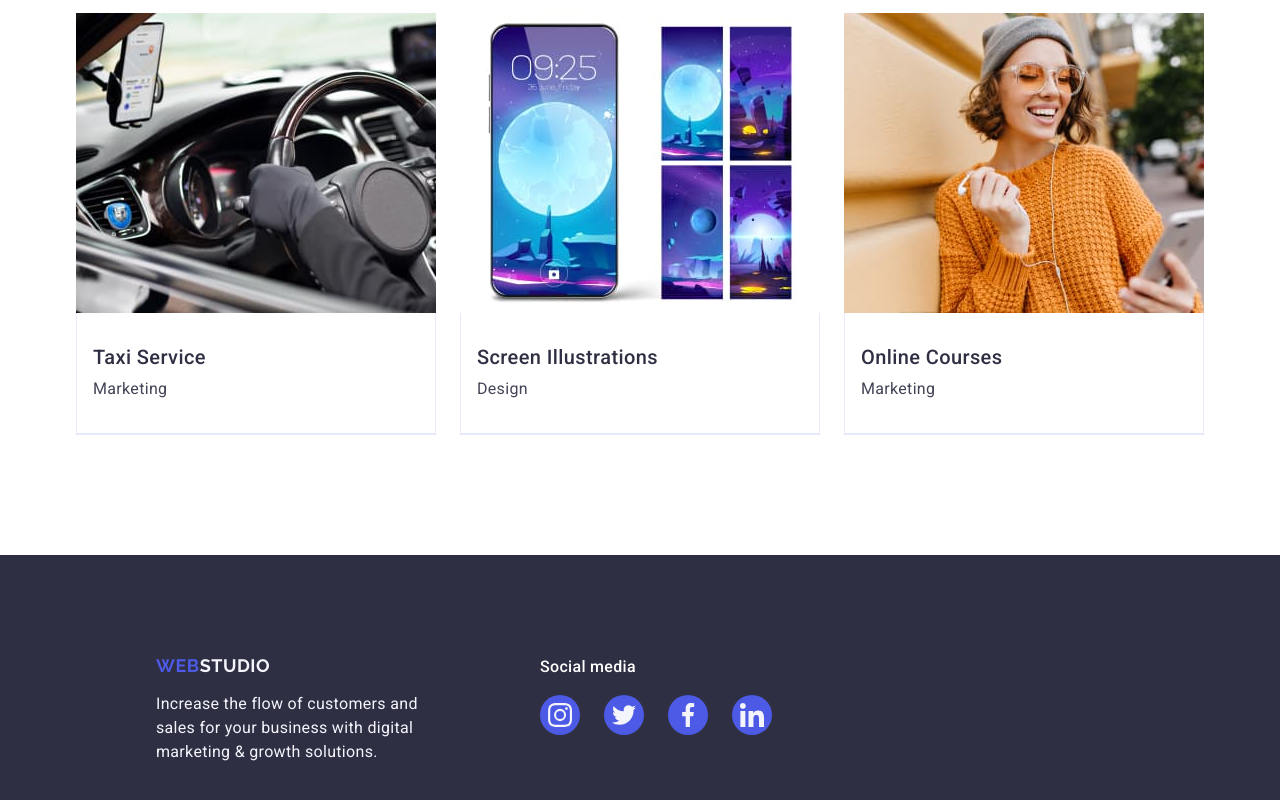
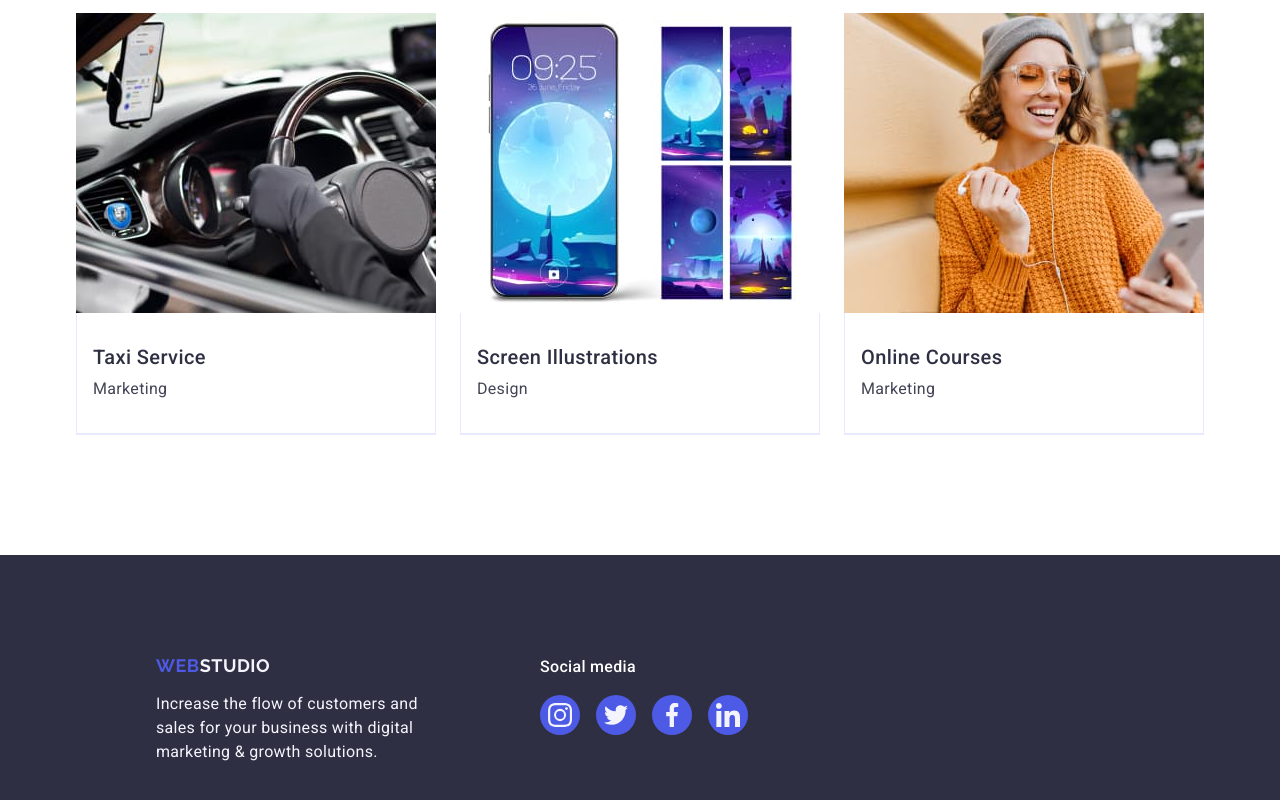
Before and after one commit to AnnaP-G/goit-markup-hw-04, a plain HTML site: page index.html in a window 1280 px wide. Shown: the part 2630-3430 px from the top of the page. Drawn offline with nearby package versions, Linux system fonts and the light colour scheme.

Commit message:
Homework04

```diff
--- a/css/styles.css
+++ b/css/styles.css
@@ -483,3 +483,10 @@ img {
 .footer-conteiner {
     margin-right: 120px;
 }
+
+.footer-social {
+    display: flex;
+        align-items: center;
+        justify-content: center;
+        gap: 16px;
+}
--- a/index.html
+++ b/index.html
@@ -393,7 +393,7 @@
         </div>
         <div class="social-media">
             <p class="social-media-text">Social media</p>
-            <ul class="social list">
+            <ul class="footer-social list">
                 <li class="soc-list">
                     <a class="soc-link" href="" target="_blank" rel="noopener noreferrer">
                         <svg class="link-svg" width="24" height="24">
```
